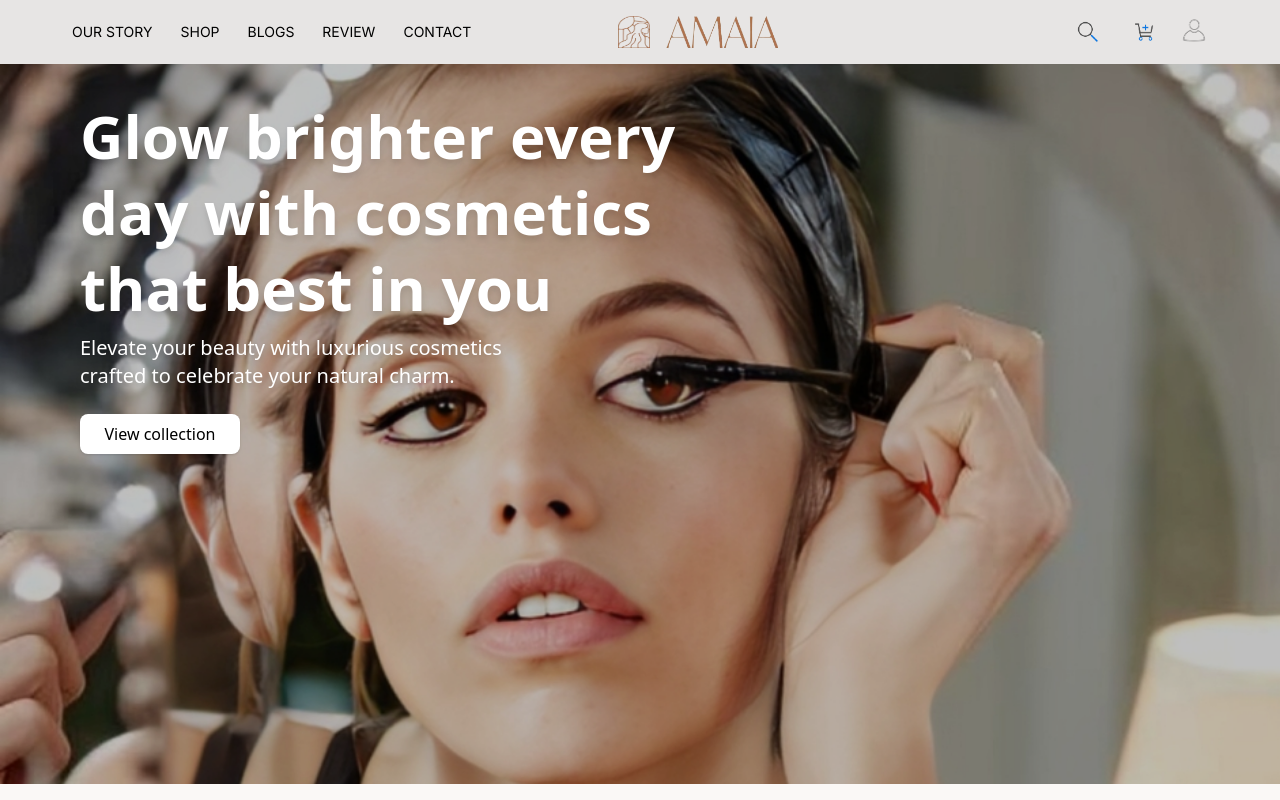
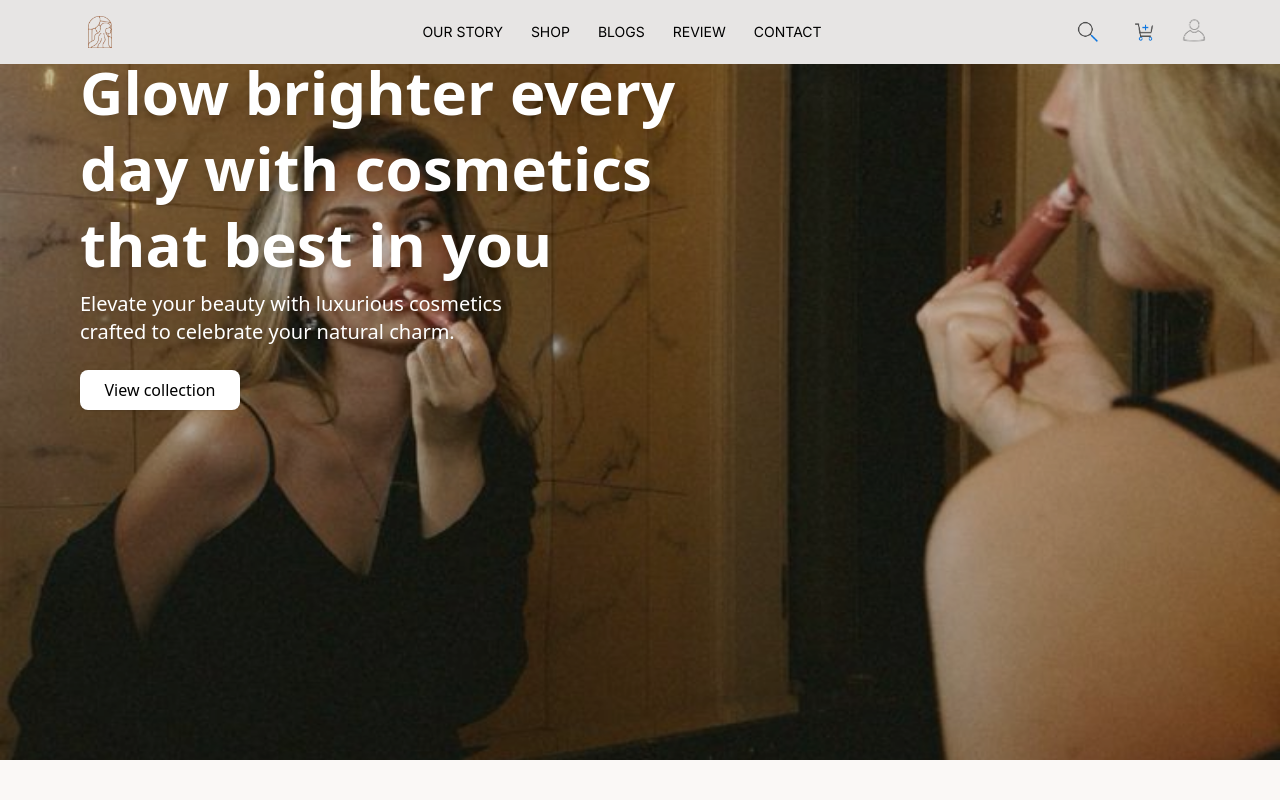
Before and after one commit to Alok0027/e-commerce-website, a React (Vite) app: page / in a window 1280 px wide. Shown: the top 800 px of the page. Built offline with nearby package versions, Linux system fonts and the light colour scheme.

Commit message:
Final push

```diff
--- a/src/components/Hero.jsx
+++ b/src/components/Hero.jsx
@@ -1,11 +1,24 @@
+import { useEffect, useState } from "react";
 import kewhero from "../assets/kewhero.jpg";
+import trialp1 from "../assets/trialp1.jpg"
+import trialp2 from "../assets/trialp2.jpg"
 
 const Hero = () => {
+  const images = [trialp1, trialp2, kewhero];
+  const [currentImageIndex, setCurrentImageIndex] = useState(0);
+
+  useEffect(() => {
+    const interval = setInterval(() => {
+      setCurrentImageIndex((prevIndex) => (prevIndex + 1) % images.length);
+    }, 4000); // change every 4 seconds
+    return () => clearInterval(interval);
+  }, []);
+
   return (
-    <div className="relative h-[90vh] w-screen overflow-hidden ">
+    <div className="relative h-[95vh] w-screen overflow-hidden ">
       <div>
         <a href="#">
-            <img src={kewhero} alt="Hero Background" className="absolute inset-0 w-full h-full object-cover filter brightness-75" />
+            <img src={images[currentImageIndex]} alt="Hero Background" className="absolute inset-0 w-full h-full object-cover filter brightness-75 transition-opacity duration-1000" />
         </a>
       </div>
 
--- a/src/components/Navbar.jsx
+++ b/src/components/Navbar.jsx
@@ -4,11 +4,40 @@ import newprofile from '../assets/newprofile.png';
 import newcart from '../assets/newcart.png';
 import amaia from '../assets/amaia.png';
 import mlogo from '../assets/mlogo.png';
+import { useEffect, useState, useRef } from 'react';
 
 const Navbar = () => {
+  const [isScrolled, setIsScrolled] = useState(false);
+  const [showNavbar, setShowNavbar] = useState(true);
+  const prevScrollPos = useRef(window.scrollY);
+
+  useEffect(() => {
+    const handleScroll = () => {
+      const currentScrollPos = window.scrollY;
+      setIsScrolled(currentScrollPos > 10);
+
+      if (currentScrollPos < 100 || currentScrollPos < prevScrollPos.current) {
+        setShowNavbar(true); // Show on scroll up
+      } else {
+        setShowNavbar(false); // Hide on scroll down
+      }
+
+      prevScrollPos.current = currentScrollPos;
+    };
+
+    window.addEventListener('scroll', handleScroll);
+    return () => window.removeEventListener('scroll', handleScroll);
+  }, []);
+
   return (
 
-    <nav className="bg-stone-200 shadow-md py-4 px-2 flex items-center justify-between h-16">
+    <nav className={`${isScrolled ? 'bg-transparent' : 'bg-stone-200'} transition-colors duration-500 py-4 px-2 flex items-center justify-between h-16 fixed w-full top-0 z-50 ${showNavbar ? 'block' : 'hidden'}`}>
+
+        <div className="flex items-center h-10 w-auto ml-20 gap-4">
+            <a href="#">
+                <img src={mlogo} alt="Brand m" className="h-8 w-6" />
+             </a>
+      </div>
 
         <div className="hidden md:flex gap-7 font-inter font-medium text-sm text-black pl-16">
 
@@ -28,13 +57,6 @@ const Navbar = () => {
             <span className="absolute left-0 -bottom-1 w-0 h-[1px] bg-black transition-all duration-300 group-hover:w-full"></span>
           </Link>
         ))}
-      </div>
-
-        <div className="flex items-center h-10 w-44 mr-32 gap-4">
-            <img src={mlogo} alt="Brand m" className="h-8 w-8" />
-            <a href="#">
-                <img src={amaia} alt="Brand Logo" className="h-8 w-28" />
-             </a>
       </div>
 
 
--- a/src/components/Trust.jsx
+++ b/src/components/Trust.jsx
@@ -18,7 +18,38 @@ const Trust = () => {
                 </p>
             </div>
 
-            <div className="grid grid-cols-1 sm:grid-cols-2 md:grid-cols-3 lg:grid-cols-6 gap-8 px-4">
+            <div className="overflow-hidden mt-10">
+                <div className="flex animate-scroll-horizontal gap-8 px-4 w-max">
+
+                                    <div className="overflow-hidden">
+                                        <img src={logoipsum} alt="haircream" className="w-40 h-36 filter grayscale"/>
+                                    </div>
+
+
+
+                                    <div className="overflow-hidden">
+                                        <img src={acmecorp} alt="handcream" className="w-40 h-36 filter grayscale" />
+                                    </div>
+
+
+
+                                    <div className="overflow-hidden">
+                                        <img src={epicurious} alt="foundation" className="w-40 h-36 filter grayscale" />
+                                    </div>
+
+
+                                <div className="overflow-hidden">
+                                        <img src={globalbank} alt="foundation" className="w-40 h-36 filter grayscale" />
+                                    </div>
+
+                                <div className="overflow-hidden">
+                                        <img src={lightbox} alt="foundation" className="w-40 h-36 filter grayscale" />
+                                </div>
+
+                                <div className="overflow-hidden">
+                                        <img src={logoipsumcom} alt="foundation" className="w-40 h-36 filter grayscale" />
+                                </div>
+
 
                                     <div className="overflow-hidden">
                                         <img src={logoipsum} alt="haircream" className="w-40 h-36 filter grayscale"/>
@@ -50,6 +81,7 @@ const Trust = () => {
                                 </div>
 
                             </div>
+            </div>
 
 
         </div>
--- a/src/pages/Cart.jsx
+++ b/src/pages/Cart.jsx
@@ -8,7 +8,7 @@ const Cart = () => {
   return (
     <Smallay>
     <div className="bg-[#f9f9f9] min-h-screen p-8">
-      <h1 className="text-3xl font-semibold text-center mb-10">CART</h1>
+      <h1 className="text-3xl font-medium text-center mb-10 font-mono"> Your Cart</h1>
 
       {cartItems.length === 0 ? (
         <div className="flex flex-col items-center justify-center min-h-[300px]">
--- a/tailwind.config.js
+++ b/tailwind.config.js
@@ -14,9 +14,14 @@ export default {
           '0%': { transform: 'translateY(0%)' },
           '100%': { transform: 'translateY(-100%)' },
         },
+        scroll: {
+          '0%': { transform: 'translateX(0%)' },
+          '100%': { transform: 'translateX(-50%)' },
+        },
       },
       animation: {
         scrollUp: 'scrollUp 0.4s ease-in-out forwards',
+        'scroll-horizontal': 'scroll 20s linear infinite',
       },
     },
   },
```
Also changed, not shown: src/assets/trialp1.jpg (added), src/assets/trialp2.jpg (added).
